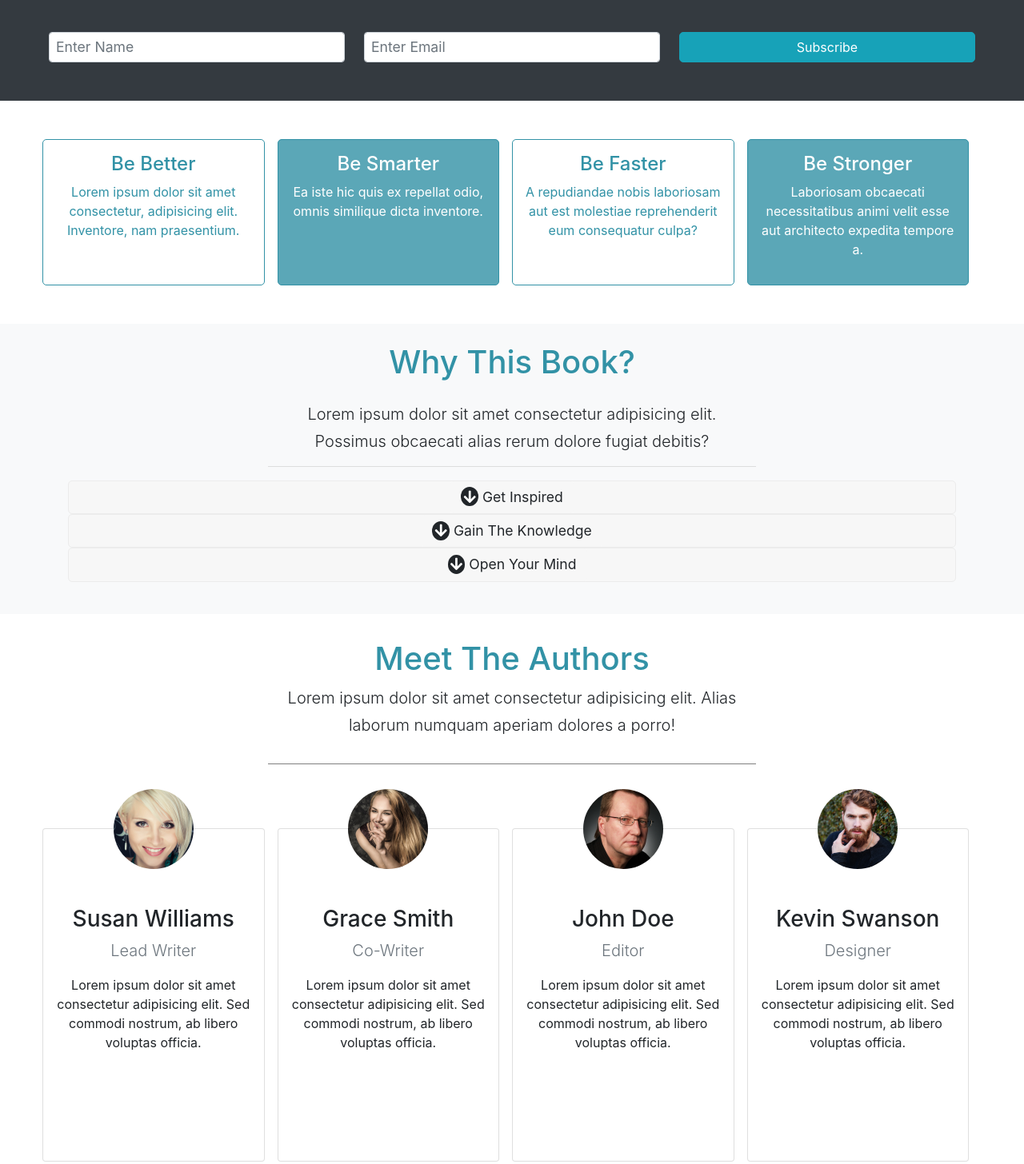
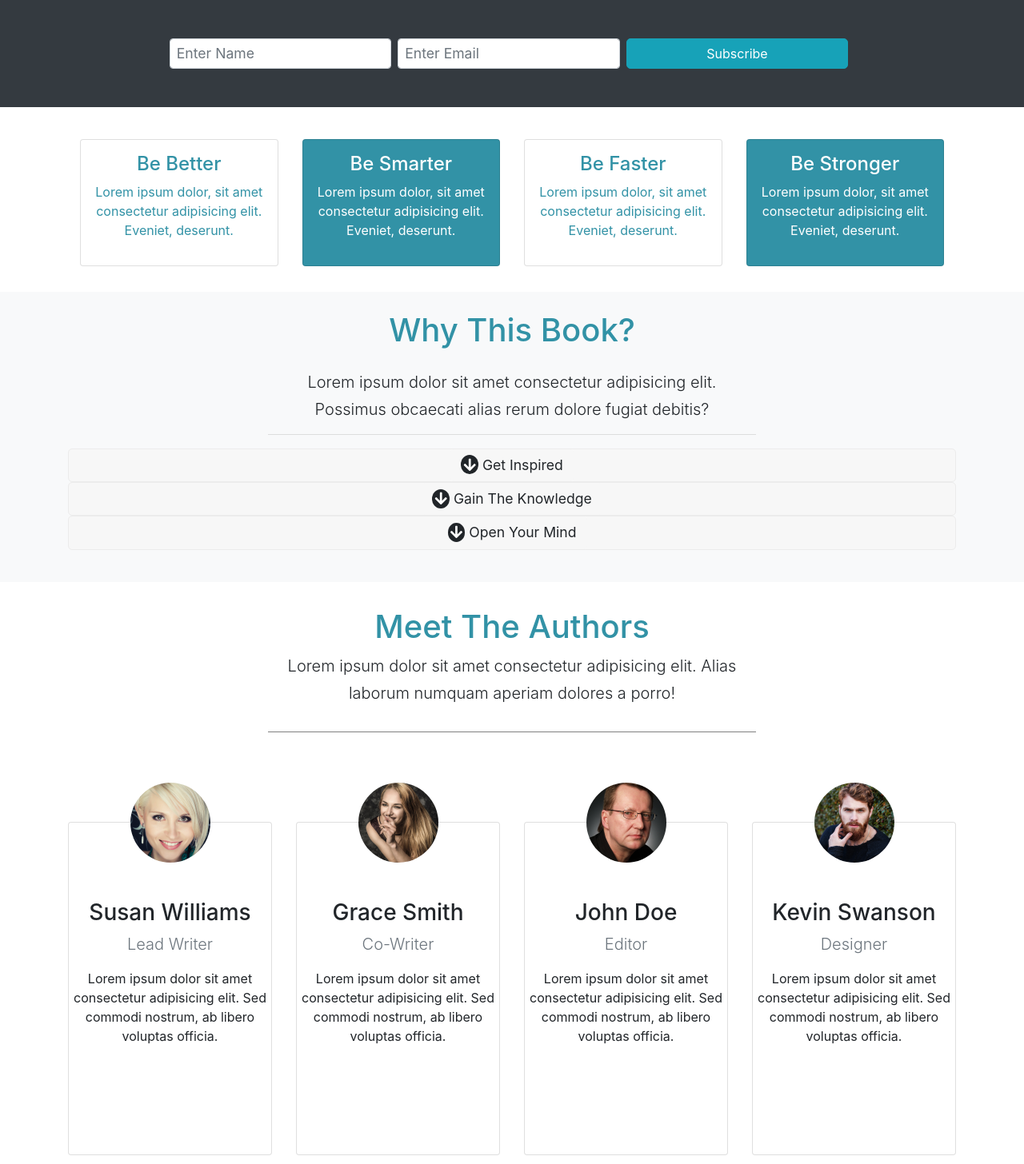
Before and after one commit to SharperAG/bootstrap__authors, a plain HTML site: page index.html in a window 1280 px wide. Shown: the part 680-2136 px from the top of the page at 80% size. Drawn offline with nearby package versions, Linux system fonts and the light colour scheme.

Commit message:
adaptation

```diff
--- a/Styles/style.scss
+++ b/Styles/style.scss
@@ -67,15 +67,16 @@ body {
   }
 }
 
+.main__slogan {
+  padding: 2rem 0;
   .slogan__boxes {
     .slogan-item {
       color: $primary;
-    margin-right: 1rem;
-    border: 1px solid $primary;
-    border-radius: 5px;
-    &:nth-child(even) {
-      background-color: $primary-overlay;
+
+      &:nth-child(even) .card {
+        background: $primary;
         color: white;
+      }
     }
   }
 }
@@ -154,9 +155,9 @@ body {
     }
   }
   .authors__body {
+    margin-top: 3rem;
     .authors-item {
-      margin-top: 2rem;
-      margin-right: 1rem;
+      margin-top: 4rem;
       position: relative;
       .author__img {
         position: absolute;
@@ -165,6 +166,7 @@ body {
         transform: translate(-50%, -50%);
         border-radius: 50%;
       }
+      .card {
         &:hover {
           background-color: $primary-overlay;
           color: white;
@@ -174,6 +176,7 @@ body {
           .dsd2 {
             color: gray;
             font-size: 1rem;
+          }
         }
       }
       .authors-footer {
--- a/index.html
+++ b/index.html
@@ -84,11 +84,10 @@
         <section class="main__subscribe bg-dark py-4">
           <div class="container">
           <div class="subscribe-form my-4">
-
-            <div class="subscribe-form__row d-flex justify-content-center">
-              <input type="text" name="name" id="name" placeholder="Enter Name" class="col-sm-4 form-control p-2  w-25 mr-4">
-              <input type="email" name="email" id="email" placeholder="Enter Email" class="col-sm-4 form-control   p-2 w-25 mr-4">
-              <button class= " col-sm-4 btn btn-info ">Subscribe</button>
+            <div class="subscribe-form__row row m-auto justify-content-center">
+              <input type="text" name="name" id="name" placeholder="Enter Name" class="col-sm-3 form-control p-2 mt-2  mr-2">
+              <input type="email" name="email" id="email" placeholder="Enter Email" class="col-sm-3 form-control mt-2  p-2 mr-2">
+              <button class= " col-sm-3 mt-2 btn btn-info  mr-2">Subscribe</button>
             </div>
           </div>
           </div>
@@ -97,27 +96,30 @@
 
         <section class="main__slogan">
           <div class="container">
-          <div class="slogan__boxes justify-content-center d-flex my-5 text-center ">
-            <div class="slogan-item col-sm-3 py-3">
-              <h4 >Be Better</h4>
-                <p>Lorem ipsum dolor sit amet consectetur, adipisicing elit. Inventore, nam praesentium.</p>
+          <div class="slogan__boxes m-auto text-center row align-items-center ">
 
-            </div>
-            <div class="slogan-item col-sm-3 py-3">
+            <div class="slogan-item col-md-3 ">
+           <div class="card py-3 px-3 mt-2">    <h4 >Be Better</h4>
+                <p>Lorem ipsum dolor, sit amet consectetur adipisicing elit. Eveniet, deserunt.</p>
+
+            </div></div>
+            <div class="slogan-item col-md-3 ">
+<div class="card py-3 px-3 mt-2">
               <h4>Be Smarter</h4>
-                <p>Ea iste hic quis ex repellat odio, omnis similique dicta inventore.</p>
+                       <p>Lorem ipsum dolor, sit amet consectetur adipisicing elit. Eveniet, deserunt.</p>
 
-            </div>
-            <div class="slogan-item col-sm-3 py-3">
+             </div></div>
+
+            <div class="slogan-item col-md-3  ">
+               <div class="card py-3 px-3 mt-2">
               <h4>Be Faster</h4>
-                <p>A repudiandae nobis laboriosam aut est molestiae reprehenderit eum consequatur culpa?</p>
-
-            </div>
-            <div class="slogan-item col-sm-3 py-3">
+                  <p>Lorem ipsum dolor, sit amet consectetur adipisicing elit. Eveniet, deserunt.</p>
+            </div>  </div>
+            <div class="slogan-item col-md-3  ">
+               <div class="card py-3 px-3 mt-2">
               <h4>Be Stronger</h4>
-                <p>Laboriosam obcaecati necessitatibus animi velit esse aut architecto expedita tempore a.</p>
-
-            </div>
+                       <p>Lorem ipsum dolor, sit amet consectetur adipisicing elit. Eveniet, deserunt.</p>
+            </div>  </div>
             </div>
           </div>
         </section>
@@ -178,10 +180,11 @@
               Lorem ipsum dolor sit amet consectetur adipisicing elit. Alias laborum numquam aperiam dolores a porro!
             </p>
           </div>
-          <div class="authors__body mt-3">
-            <div class="authors-items d-flex justify-content-center mt-5">
+          <div class="authors__body justify-content-center">
+            <div class="authors-items   row" >
 
-              <div class="authors-item col-sm-3 card text-center">
+              <div class="authors-item col-lg-3 col-md-6   text-center">
+              <div class="card">
                 <img src="img/person1.jpg" width="100" height="100" class="author__img">
                 <div class="authors-header mt-5 pt-5">
                   <h3 class="h3">Susan Williams</h3>
@@ -192,6 +195,7 @@
                 </div>
 
                 <div class="authors-footer my-5 ">
+
                    <div class="social__hide ">
                   <div class="social d-flex   ">
 
@@ -208,13 +212,14 @@
 
 
                   </div>
-                </div>
+               </div>   </div>
 
               </div>
 
 
-                  <div class="authors-item col-sm-3 card text-center">
-                <img src="img/person2.jpg" width="100" height="100" class="author__img">
+                  <div class="authors-item  col-lg-3 col-md-6   text-center">
+                  <div class="card">
+                    <img src="img/person2.jpg" width="100" height="100" class="author__img">
                 <div class="authors-header mt-5 pt-5">
                   <h3 class="h3">Grace Smith</h3>
                   <p class="lead text-muted">Co-Writer</p>
@@ -242,10 +247,11 @@
                   </div>
                 </div>
 
-              </div>
+              </div></div>
 
-                  <div class="authors-item col-sm-3 card text-center">
-                <img src="img/person3.jpg" width="100" height="100" class="author__img">
+                  <div class="authors-item  col-lg-3 col-md-6 text-center">
+             <div class="card">
+                    <img src="img/person3.jpg" width="100" height="100" class="author__img">
                 <div class="authors-header mt-5 pt-5">
                   <h3 class="h3">John Doe</h3>
                   <p class="lead text-muted">Editor</p>
@@ -269,13 +275,15 @@
                     </div>
                     </div>
 
+                   </div>
 
                   </div>
                 </div>
 
               </div>
 
-                  <div class="authors-item col-sm-3 card text-center">
+                  <div class="authors-item col-lg-3 col-md-6    text-center ">
+                    <div class="card">
                 <img src="img/person4.jpg" width="100" height="100" class="author__img">
                 <div class="authors-header mt-5 pt-5">
                   <h3 class="h3">Kevin Swanson</h3>
@@ -299,7 +307,7 @@
               <a href="http://" class="soc-link">       <i class="fab fa-instagram"></i></a>
                     </div>
                     </div>
-
+</div>
 
                   </div>
                 </div>
@@ -308,17 +316,19 @@
 
 
 
-            </div>
+
+
+            </div></div>
           </div>
           </div>
         </section>
 
         <section class="main__contact" id="contact">
           <div class="container">
-          <div class="contact__items row align-items-center mb-4">
+          <div class="contact__items row  m-auto  align-items-center">
 
 
-          <div class="contact__form col-sm-8 ">
+          <div class="contact__form  col-sm-6 col-md-8">
             <h3 class="h3">
               Get In Touch
             </h3>
@@ -333,8 +343,8 @@
             </div>
           </div>
 
-          <div class="contact__logo col-sm-4">
-            <img src="img/mlogo.png" alt="" srcset="" width="300" height="300">
+          <div class="contact__logo col-sm-6 col-md-4 text-center ">
+            <img src="img/mlogo.png" alt="" srcset="" width="300" height="300" >
           </div>
 
           </div>
```
Also changed, not shown: Styles/style.css, 1 other file. Lines whose indentation alone changed are shown as unchanged.
